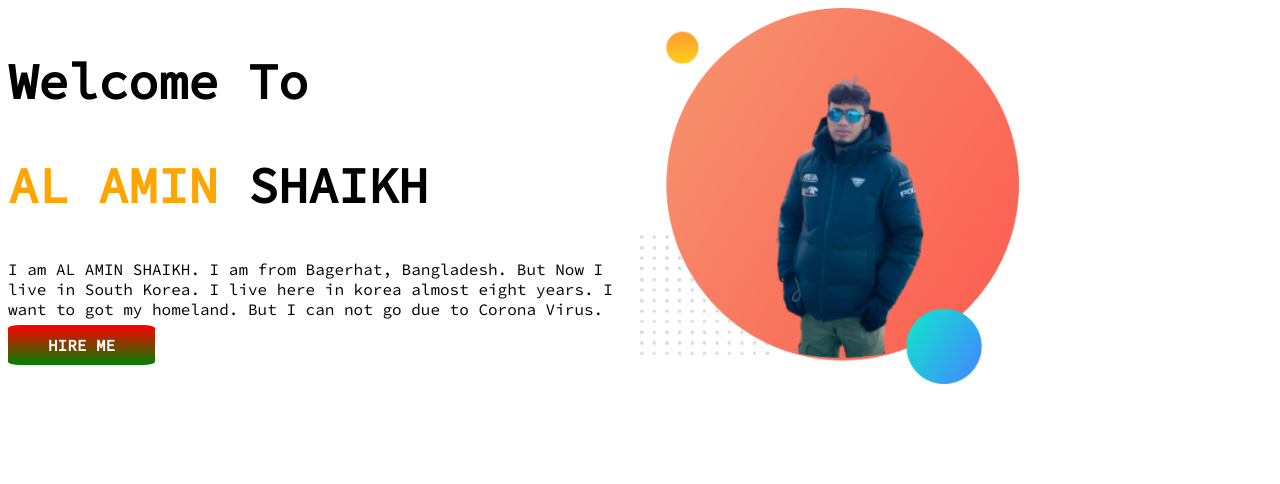
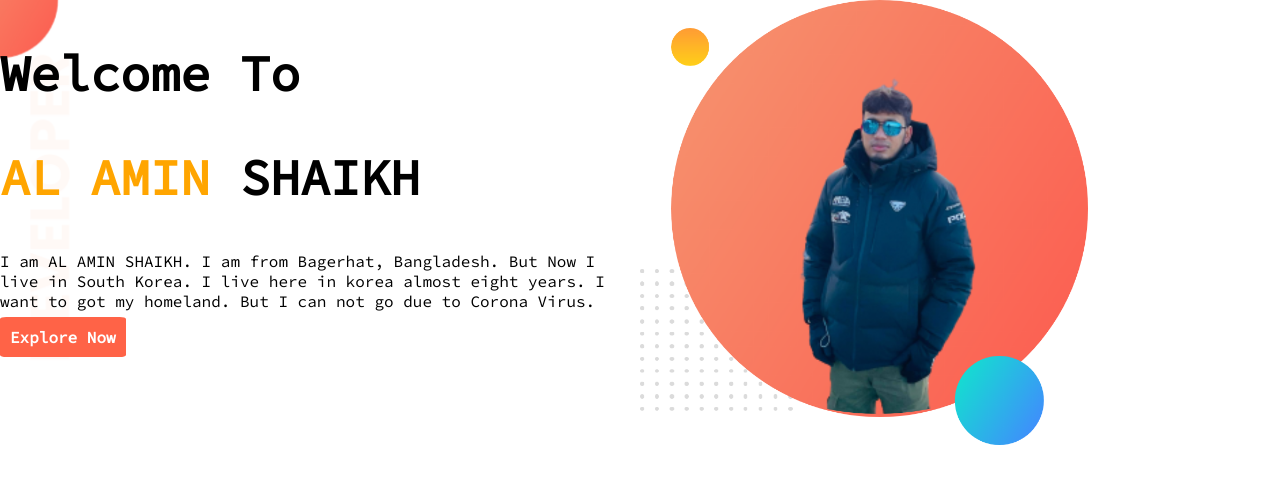
Before and after one commit to Shaikhbd/developer-portfolio, a plain HTML site: page index.html in a window 1280 px wide. Drawn offline with Linux system fonts and the light colour scheme; a web font is replaced by a local one.

Commit message:
My trial version

```diff
--- a/index.html
+++ b/index.html
@@ -15,7 +15,7 @@
 </head>
 
 <body>
-    <section>
+    <section class="top-banner">
         <div class="half-width">
             <h1>Welcome To</h1>
             <h1><span class="orange-color">AL AMIN</span> SHAIKH</h1>
@@ -24,8 +24,8 @@
                 almost
                 eight years. I want to got my homeland. But I can not go due to Corona Virus.
             </p>
-            <a class="link-button" target="_blank" href="https://www.linkedin.com/in/al-amin-shaikh-969990229/">HIRE
-                ME</a>
+            <a class="link-button" target="_blank" href="https://www.linkedin.com/in/al-amin-shaikh-969990229/">Explore
+                Now</a>
         </div>
         <div class="half-width">
             <img src="images/my-bg1.png" alt="">
--- a/style.css
+++ b/style.css
@@ -1,5 +1,6 @@
 body{
     font-family: 'Source Code Pro', monospace;
+    margin: 0%;
 }
 h1{
     font-size: 50px;
@@ -11,17 +12,23 @@ section{
     display: flex;
 }
 .half-width{
-    width: 50%;
-    padding left: 10%;
+    width: 60%;
+    padding left: 5px;
+    padding left: 40px;
 }
 .half-width img{
-    width: 60%;
+    width: 70%;
+    padding-right: 0%;
 }
 .link-button{
     text-decoration: none;
     color: white;
-    background-image: linear-gradient(red, green);
-    padding: 10px 40px;
+    background-color: tomato;
+    padding: 10px 10px;
     font-weight: 700;
-    border-radius: 8%;
+    border-radius: 5%;
 }
+.top-banner{
+    background-image: url(images/top-banner.png);
+    background-repeat: no-repeat;
+}
```
Also changed, not shown: trial-version/index.html (added, +15 -0 lines), 1 other file.
